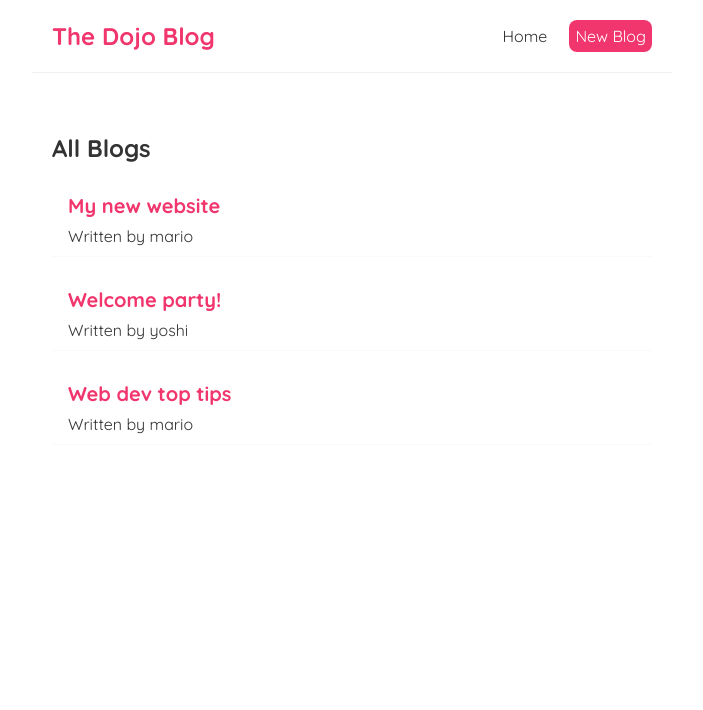
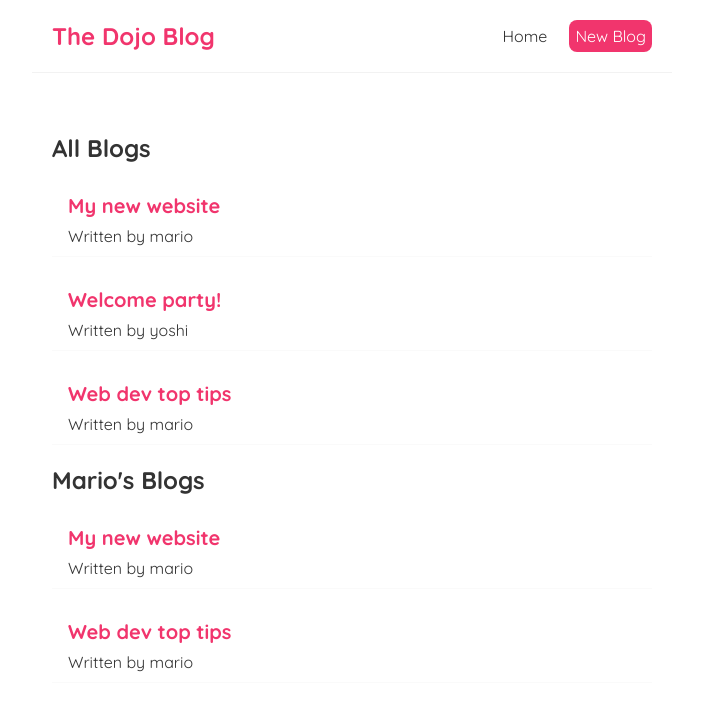
Before and after one commit to michaelc511/30_lessons, a React (Create React App) app: page / in a window 1280 px wide. Shown: the top 710 px of the page, without its empty margins (288-991 px from the left). Built offline with nearby package versions, Linux system fonts and the light colour scheme.

Commit message:
12 reuse comps

```diff
--- a/src/Home.js
+++ b/src/Home.js
@@ -10,14 +10,15 @@ const Home = () => {
   ])
 
   /*
-   11. Props
-    Lets create an external comp to contain the blogs
+   12. Reuse components
+    Use the filter() to reuse the 'BlogList' comp w a different array of items.
    */
 
     return (
       <div className="home">
         {/* 1. We have the 'BlogList' comp and pass in 'blogs' as the props */}
-      <BlogList blogs={blogs} title = "All Blogs" />
+        <BlogList blogs={blogs} title="All Blogs" />
+        <BlogList blogs={blogs.filter((blog) => blog.author === 'mario')} title="Mario's Blogs" />
       </div>
     );
 }
```
Lines whose indentation alone changed are shown as unchanged.
